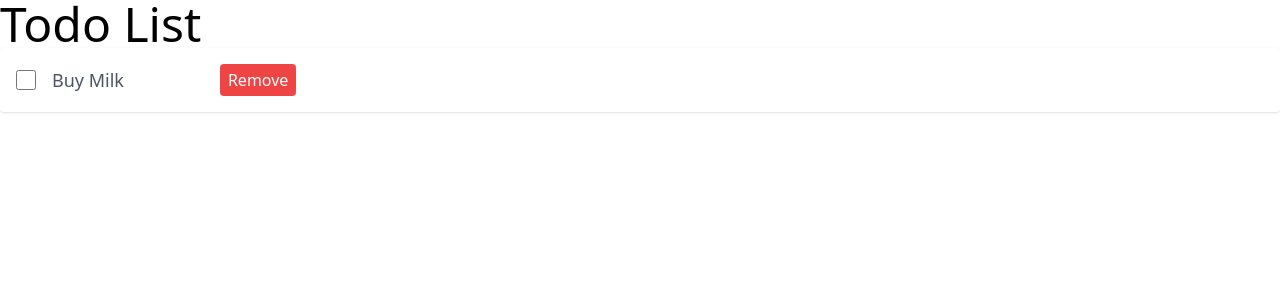
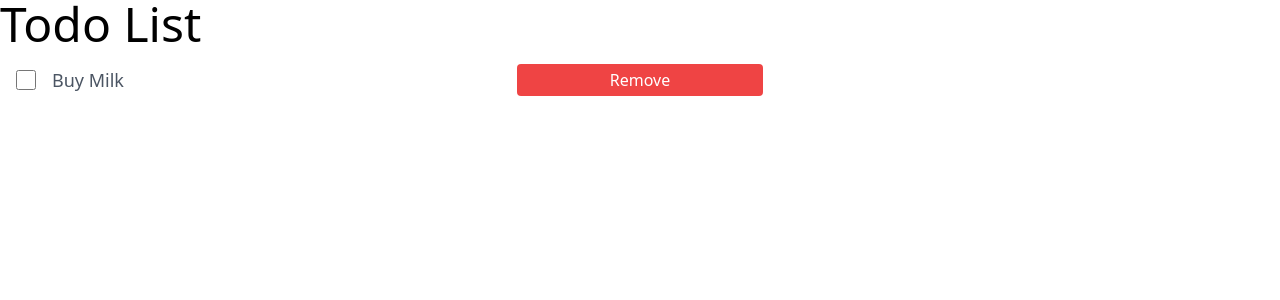
Before and after one commit to r0zh/todo-list, an Angular app: page / in a window 1280 px wide. Shown: the top 300 px of the page. Built offline with nearby package versions, Linux system fonts and the light colour scheme.

Commit message:
Refactor todo-item component HTML

```diff
--- a/src/app/todo-item/todo-item.component.html
+++ b/src/app/todo-item/todo-item.component.html
@@ -1,14 +1,17 @@
-<div class="flex items-center gap-4 p-4 bg-white rounded shadow">
+<div *ngIf="item" class="grid grid-cols-3 gap-4 p-4 bg-white rounded">
+  <div class="flex gap-4 items-center">
     <input
       type="checkbox"
       (change)="changeStatus()"
       class="form-checkbox h-5 w-5 text-gray-600"
+      [checked]="item.status"
     />
     <span
       class="text-gray-600 text-lg"
       [ngClass]="item.status ? 'line-through' : ''"
       >{{ item.name }}</span
     >
+  </div>
   <button
     class="px-2 py-1 bg-red-500 text-white rounded hover:bg-red-600 mx-20"
   >
```
Lines whose indentation alone changed are shown as unchanged.
